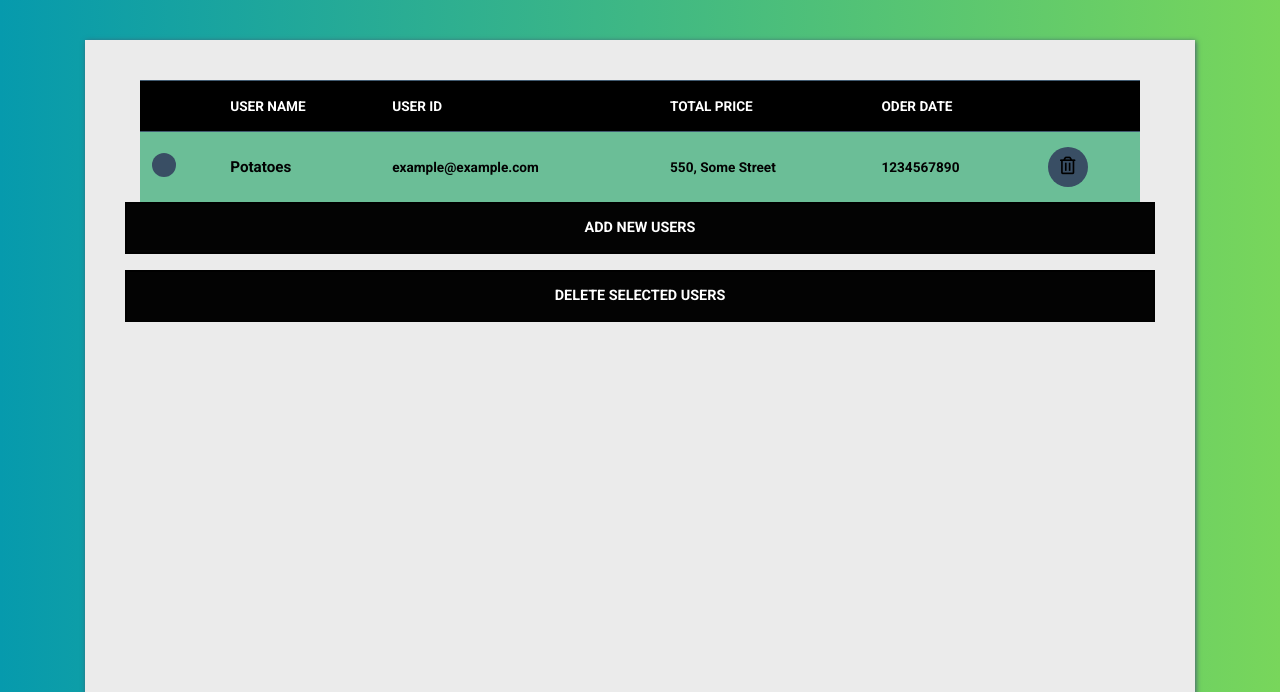
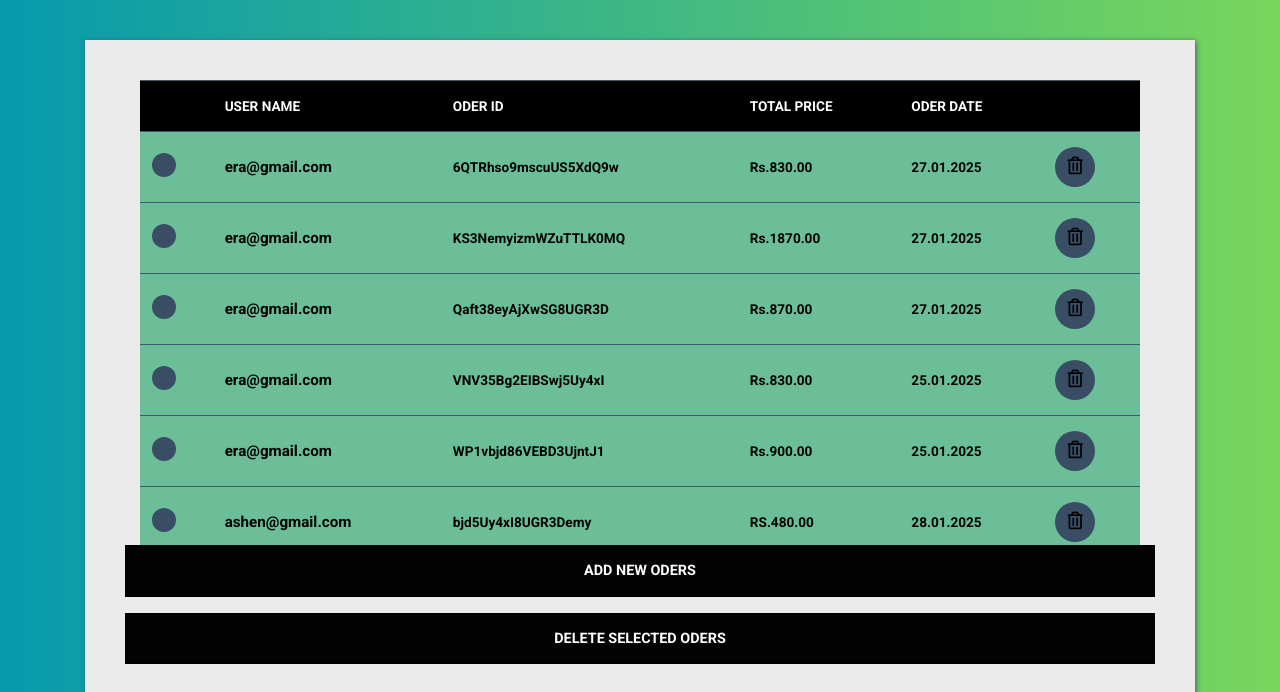
Before and after one commit to Ashen1438/AgriMart-Admin-Panel, a plain HTML site: page order.html in a window 1280 px wide. Shown: the part 108-800 px from the top of the page. Drawn offline with Linux system fonts and the light colour scheme.

Commit message:
Update branding and improve order/user management interface

```diff
--- a/css/templatemo-style.css
+++ b/css/templatemo-style.css
@@ -1,10 +1,4 @@
-/*
 
-Product Admin CSS Template
-
-https://templatemo.com/tm-524-product-admin
-
-*/
 
 html {
   font-size: 16px;
--- a/order.html
+++ b/order.html
@@ -131,7 +131,7 @@
                   <tr>
                     <th scope="col">&nbsp;</th>
                     <th scope="col">USER NAME</th>
-                    <th scope="col">USER ID</th>
+                    <th scope="col">ODER ID</th>
                     <th scope="col">TOTAL PRICE</th>
                     <th scope="col">ODER DATE</th>
                     <th scope="col">&nbsp;</th>
@@ -140,10 +140,70 @@
                 <tbody>
                   <tr>
                     <th scope="row"><input type="checkbox" /></th>
-                    <td class="tm-product-name">Potatoes</td>
-                    <td>example@example.com</td>
-                    <td>550, Some Street</td>
-                    <td>1234567890</td>
+                    <td class="tm-product-name">era@gmail.com</td>
+                    <td>6QTRhso9mscuUS5XdQ9w</td>
+                    <td>Rs.830.00</td>
+                    <td>27.01.2025</td>
+                    <td>
+                      <a href="#" class="tm-product-delete-link">
+                        <i class="far fa-trash-alt tm-product-delete-icon"></i>
+                      </a>
+                    </td>
+                  </tr>
+                  <tr>
+                    <th scope="row"><input type="checkbox" /></th>
+                    <td class="tm-product-name">era@gmail.com</td>
+                    <td>KS3NemyizmWZuTTLK0MQ</td>
+                    <td>Rs.1870.00</td>
+                    <td>27.01.2025</td>
+                    <td>
+                      <a href="#" class="tm-product-delete-link">
+                        <i class="far fa-trash-alt tm-product-delete-icon"></i>
+                      </a>
+                    </td>
+                  </tr>
+                  <tr>
+                    <th scope="row"><input type="checkbox" /></th>
+                    <td class="tm-product-name">era@gmail.com</td>
+                    <td>Qaft38eyAjXwSG8UGR3D</td>
+                    <td>Rs.870.00</td>
+                    <td>27.01.2025</td>
+                    <td>
+                      <a href="#" class="tm-product-delete-link">
+                        <i class="far fa-trash-alt tm-product-delete-icon"></i>
+                      </a>
+                    </td>
+                  </tr>
+                  <tr>
+                    <th scope="row"><input type="checkbox" /></th>
+                    <td class="tm-product-name">era@gmail.com</td>
+                    <td>VNV35Bg2EIBSwj5Uy4xI</td>
+                    <td>Rs.830.00</td>
+                    <td>25.01.2025</td>
+                    <td>
+                      <a href="#" class="tm-product-delete-link">
+                        <i class="far fa-trash-alt tm-product-delete-icon"></i>
+                      </a>
+                    </td>
+                  </tr>
+                  <tr>
+                    <th scope="row"><input type="checkbox" /></th>
+                    <td class="tm-product-name">era@gmail.com</td>
+                    <td>WP1vbjd86VEBD3UjntJ1</td>
+                    <td>Rs.900.00</td>
+                    <td>25.01.2025</td>
+                    <td>
+                      <a href="#" class="tm-product-delete-link">
+                        <i class="far fa-trash-alt tm-product-delete-icon"></i>
+                      </a>
+                    </td>
+                  </tr>
+                  <tr>
+                    <th scope="row"><input type="checkbox" /></th>
+                    <td class="tm-product-name">ashen@gmail.com</td>
+                    <td>bjd5Uy4xI8UGR3Demy</td>
+                    <td>RS.480.00</td>
+                    <td>28.01.2025</td>
                     <td>
                       <a href="#" class="tm-product-delete-link">
                         <i class="far fa-trash-alt tm-product-delete-icon"></i>
@@ -157,10 +217,10 @@
             <a
               href="add-product.html"
               class="btn btn-primary btn-block text-uppercase mb-3"
-              >Add new Users</a
+              >Add new Oders</a
             >
             <button class="btn btn-primary btn-block text-uppercase">
-              Delete selected Users
+              Delete selected Oders
             </button>
           </div>
         </div>
```
Also changed, not shown: login.html (+3 -4 lines), useres.html (+51 -3 lines).
